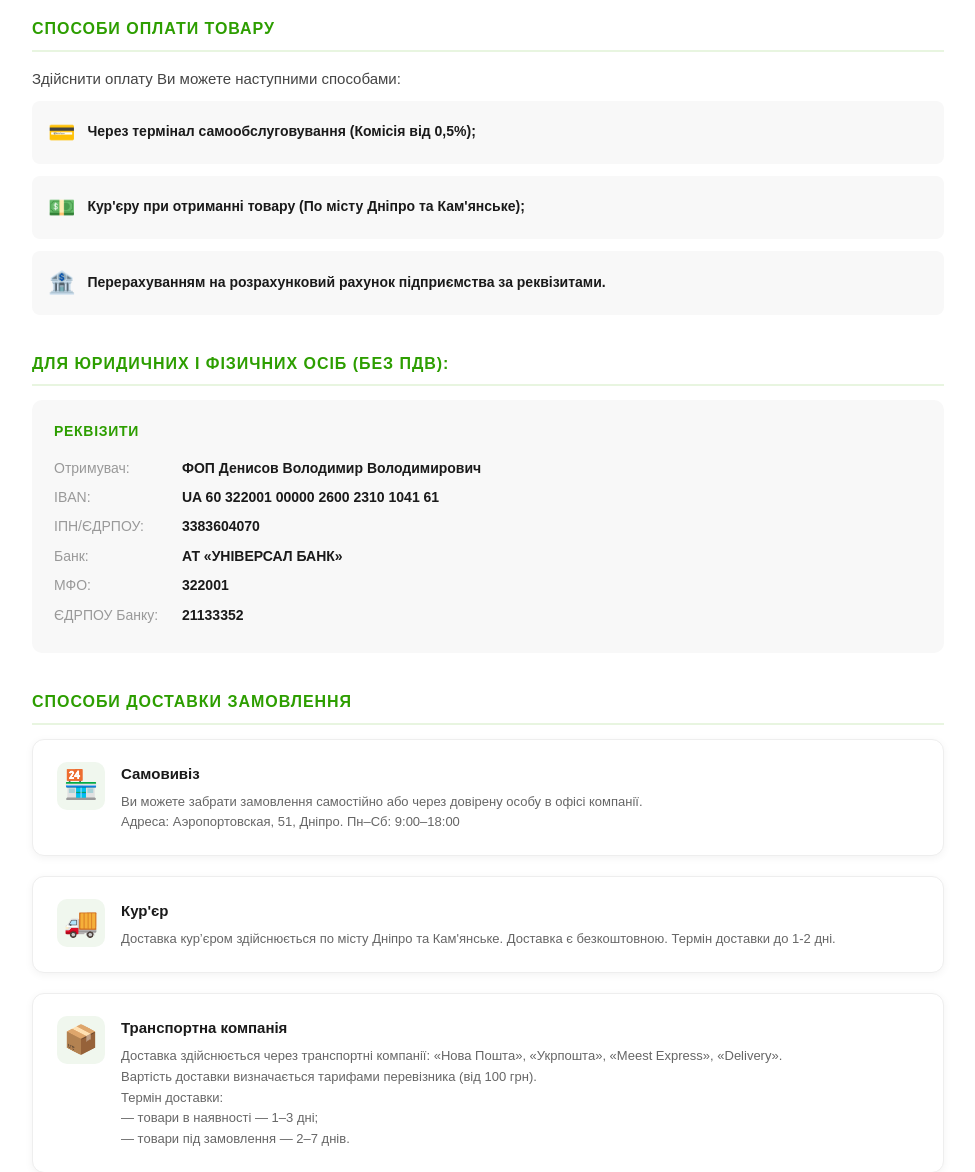
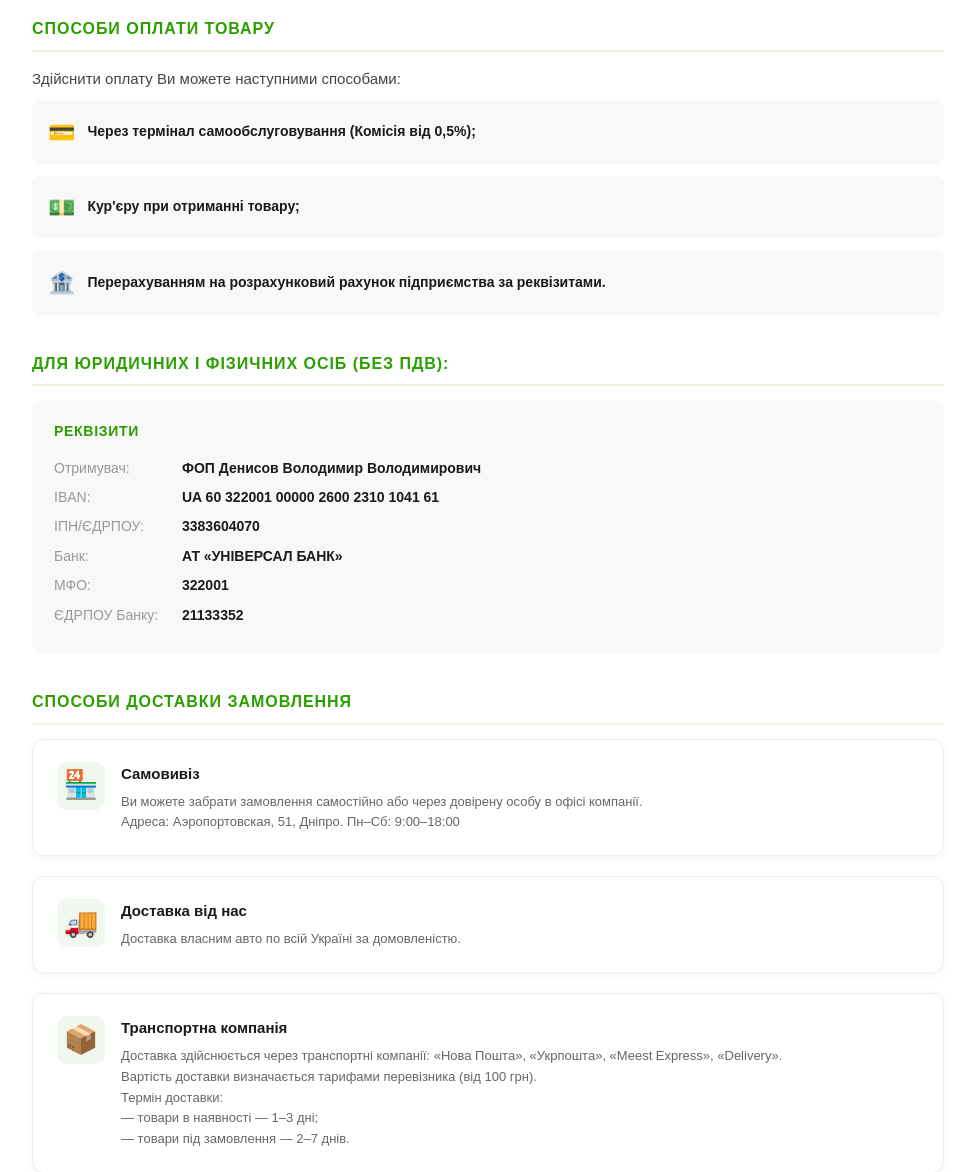
Before and after one commit to KolyaChaun/volemoto, a FastAPI app: page /otrimannya-i-oplata in a window 1280 px wide. Shown: the part 224-1396 px from the top of the page, without its empty margins (152-1127 px from the left). Run offline with FastAPI, Linux system fonts and the light colour scheme; parts of the project's set-up code (start-up, migrations or seed data) failed here and were passed over.

Commit message:
Added the ability to add YouTube shorts and changed the payment page

```diff
--- a/src/models/bike.py
+++ b/src/models/bike.py
@@ -51,6 +51,9 @@ class Bike(Base):
         parsed = urlparse(url)
         if parsed.hostname in ("youtu.be",):
             return parsed.path.lstrip("/")
+        parts = parsed.path.strip("/").split("/")
+        if len(parts) >= 2 and parts[0] == "shorts":
+            return parts[1]
         return parse_qs(parsed.query).get("v", [""])[0]
 
     @property
--- a/src/templates/pages/payment.html
+++ b/src/templates/pages/payment.html
@@ -144,7 +144,7 @@
       <div class="pay-item" style="align-items:center;">
         <div class="pay-icon">💵</div>
         <div class="pay-text">
-          <strong>Кур'єру при отриманні товару (По місту Дніпро та Кам'янське);</strong>
+          <strong>Кур'єру при отриманні товару;</strong>
         </div>
       </div>
       <div class="pay-item" style="align-items:center;">
@@ -184,8 +184,8 @@
       <div class="delivery-card">
         <div class="dc-icon">🚚</div>
         <div class="dc-body">
-          <div class="dc-title">Кур'єр</div>
-          <div class="dc-sub">Доставка кур’єром здійснюється по місту Дніпро та Кам'янське. Доставка є безкоштовною. Термін доставки до 1-2 дні.</div>
+          <div class="dc-title">Доставка від нас</div>
+          <div class="dc-sub">Доставка власним авто по всій Україні за домовленістю.</div>
         </div>
       </div>
       <div class="delivery-card">
```
